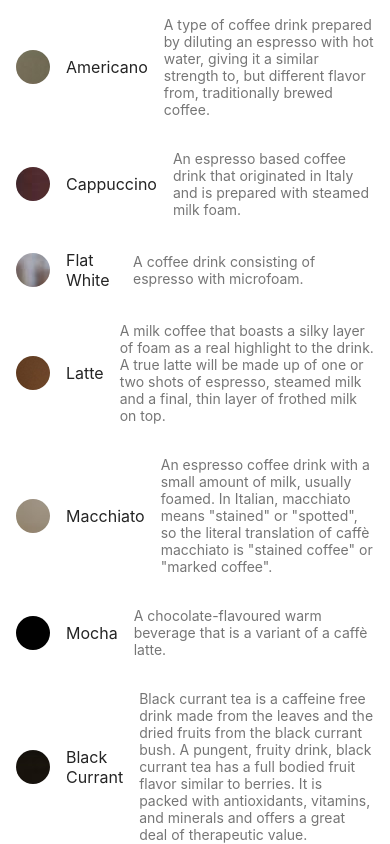
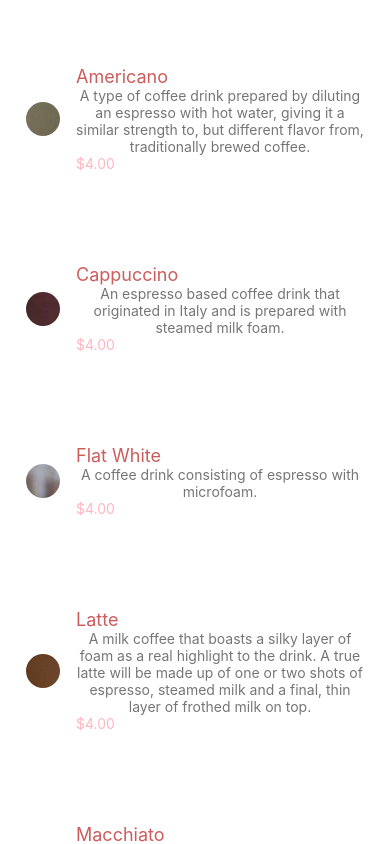
Before and after one commit to Zynkah/React-Native_Maid_Cafe_App, a React Native app: screen / in a window 390 px wide. Built offline with nearby package versions, Linux system fonts and the light colour scheme.

Commit message:
Updated Menu Screen

```diff
--- a/screens/ContactScreen.js
+++ b/screens/ContactScreen.js
@@ -0,0 +1,2 @@
+const ContactScreen = () => {};
+export default ContactScreen;
--- a/screens/HomeScreen.js
+++ b/screens/HomeScreen.js
@@ -0,0 +1,2 @@
+const HomeScreen = () => {};
+export default HomeScreen;
--- a/screens/MaidScreen.js
+++ b/screens/MaidScreen.js
@@ -0,0 +1,2 @@
+const MaidScreen = () => {};
+export default MaidScreen;
--- a/screens/MainComponent.js
+++ b/screens/MainComponent.js
@@ -4,8 +4,8 @@ import { useState } from "react";
 // import { MAIDS } from "../shared/MAIDS";
 import { MENU } from "../shared/MENU";
 import MenuScreen from "./MenuScreen";
+// import HomeScreen from "./HomeScreen";
 // import ContactScreen from "./ContactScreen";
-// import HomeScreen from "./HomeScreen";
 // import MaidScreen from "./MaidScreen";
 // import MenuScreen from "./MenuScreen";
 
--- a/screens/MenuScreen.js
+++ b/screens/MenuScreen.js
@@ -1,13 +1,20 @@
-import { FlatList } from "react-native";
+import { FlatList, View, StyleSheet, ScrollView } from "react-native";
 import { Avatar, ListItem } from "react-native-elements";
 
 const MenuScreen = (props) => {
   const renderMenuItem = ({ item: menu }) => {
     return (
-      <ListItem>
+      <ListItem style={styles.container}>
         <Avatar source={menu.image} rounded />
-        <ListItem.Title>{menu.name}</ListItem.Title>
-        <ListItem.Subtitle>{menu.description}</ListItem.Subtitle>
+        <ListItem.Content>
+          <ListItem.Title style={styles.name}>{menu.name}</ListItem.Title>
+          <ListItem.Subtitle style={styles.description}>
+            {menu.description}
+          </ListItem.Subtitle>
+          <ListItem.Subtitle style={styles.price}>
+            {menu.price}
+          </ListItem.Subtitle>
+        </ListItem.Content>
       </ListItem>
     );
   };
@@ -16,8 +23,26 @@ const MenuScreen = (props) => {
       data={props.menu}
       renderItem={renderMenuItem}
       keyExtractor={(item) => item.id.toString()}
-    ></FlatList>
+    />
   );
 };
 
+const styles = StyleSheet.create({
+  description: {
+    justifyContent: "center",
+    textAlign: "center",
+  },
+  name: {
+    fontSize: 18,
+    color: "#CD5C5C",
+  },
+  price: {
+    color: "#FFB6C1",
+  },
+  container: {
+    padding: 10,
+    marginTop: 40,
+  },
+});
+
 export default MenuScreen;
```
Also changed, not shown: components/ContactForm.js (added), components/Footer.js (added), components/Header.js (added), components/SubHeader.js (added).
